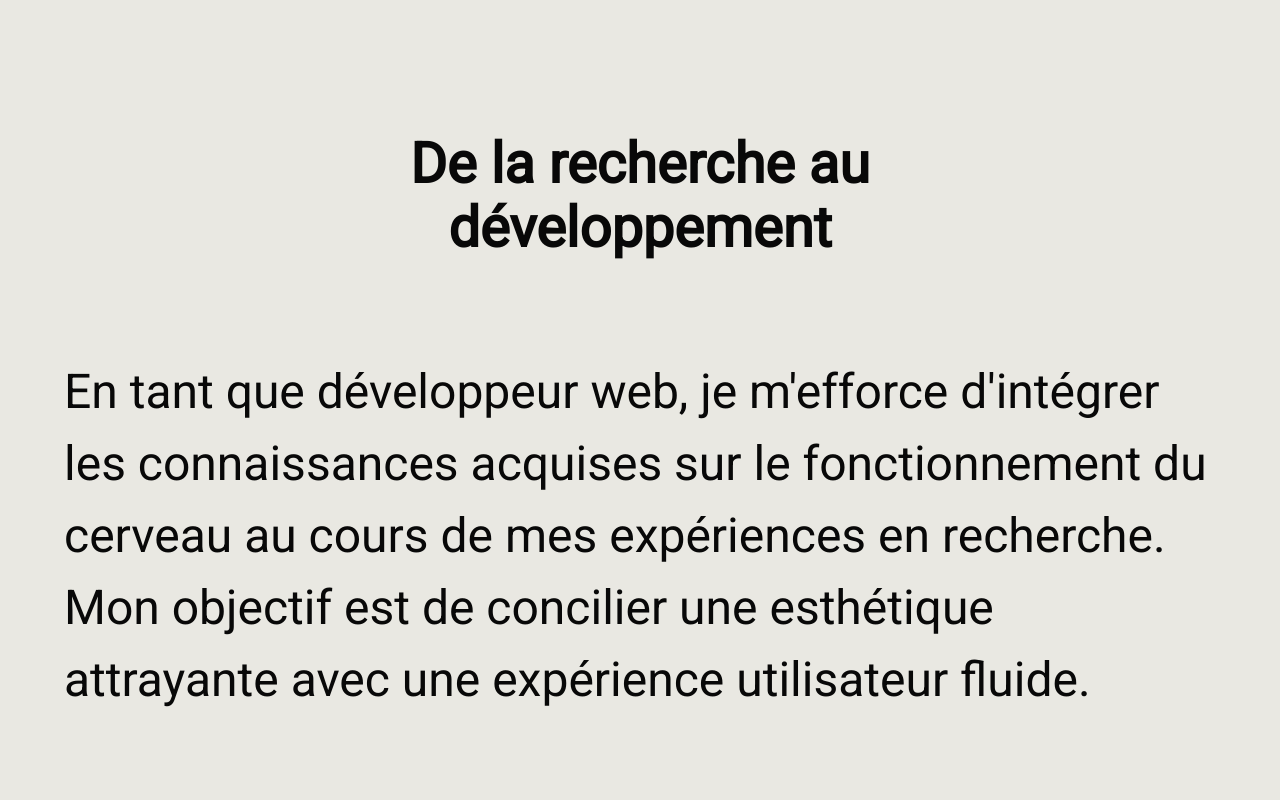
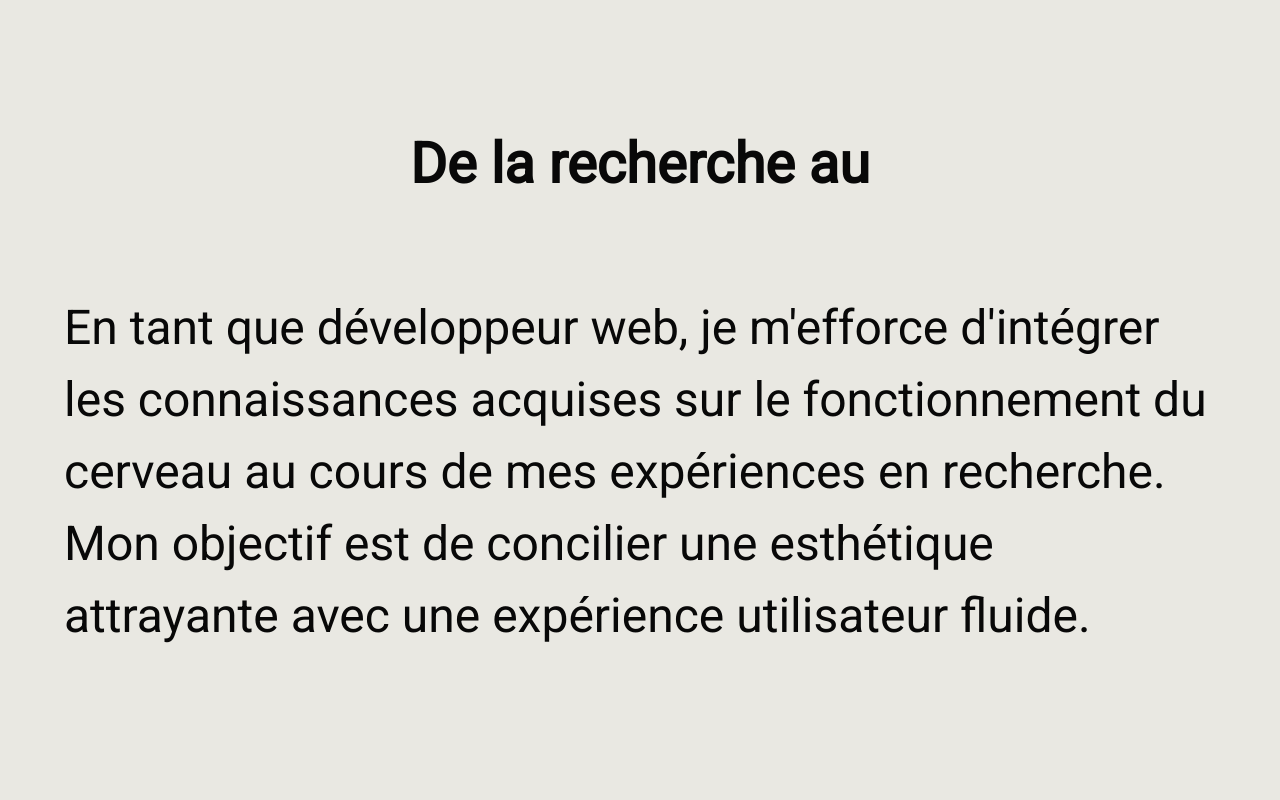
Before and after one commit to SebastienLaurentt/Portfolio-V2, a Next.js app: page / in a window 1280 px wide. Shown: the part 780-1580 px from the top of the page. Built offline with nearby package versions, Linux system fonts and the light colour scheme.

Commit message:
remove titleHighlight in SectionHeader component

```diff
--- a/components/SectionHeader/SectionHeader.tsx
+++ b/components/SectionHeader/SectionHeader.tsx
@@ -2,19 +2,17 @@ import React from "react";
 
 interface SectionHeaderProps {
   title: string;
-  titleHighlight?: string;
   titleDescription?: string;
 }
 
 const SectionHeader: React.FC<SectionHeaderProps> = ({
   title,
-  titleHighlight,
   titleDescription,
 }) => {
   return (
     <div className="mb-12 md:mb-24 text-center">
       <h2>
-        {title} <span className="text-tertiary-foreground">{titleHighlight}</span>
+        {title}
       </h2>
       <p className="sectionHeaderDescription">
         {titleDescription}
```
